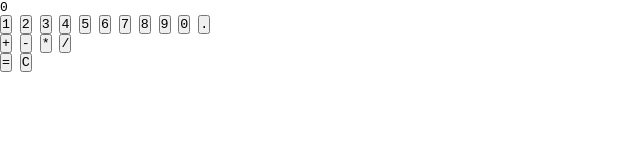
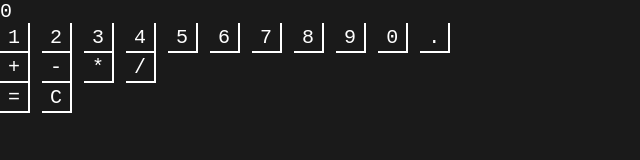
Before and after one commit to ssbal/calculator, a plain HTML site: page index.html in a window 1280 px wide. Shown: the whole page, without its empty margins (0-640 px from the left). Drawn offline with Linux system fonts and the light colour scheme.

Commit message:
Add basic styles

```diff
--- a/style.css
+++ b/style.css
@@ -4,3 +4,24 @@
   box-sizing: border-box;
   font-family: monospace;
 }
+
+body {
+  background-color: #1a1a1a;
+  color: #fff;
+}
+
+div,
+button,
+p {
+  font-size: 20px;
+}
+
+button {
+  width: 30px;
+  height: 30px;
+  background: none;
+  border: none;
+  color: inherit;
+  border-right: 2px solid #fff;
+  border-bottom: 2px solid #fff;
+}
```
